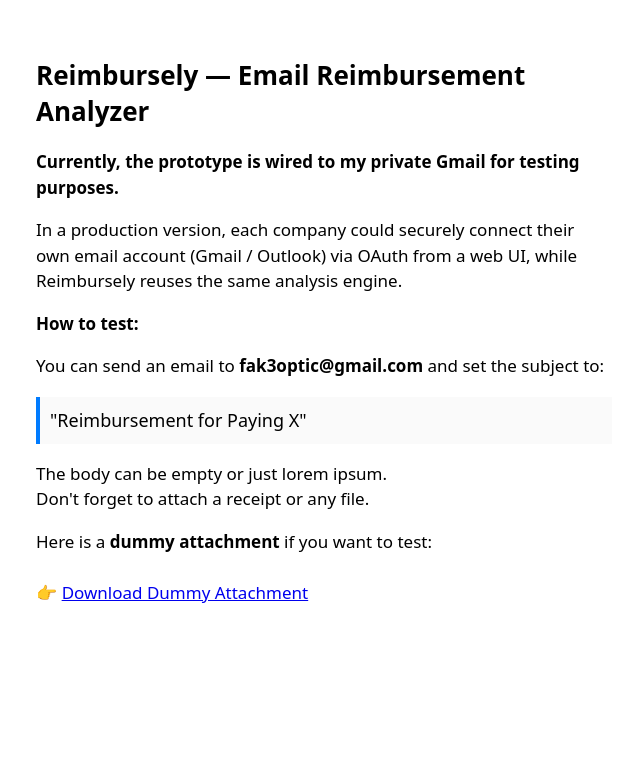
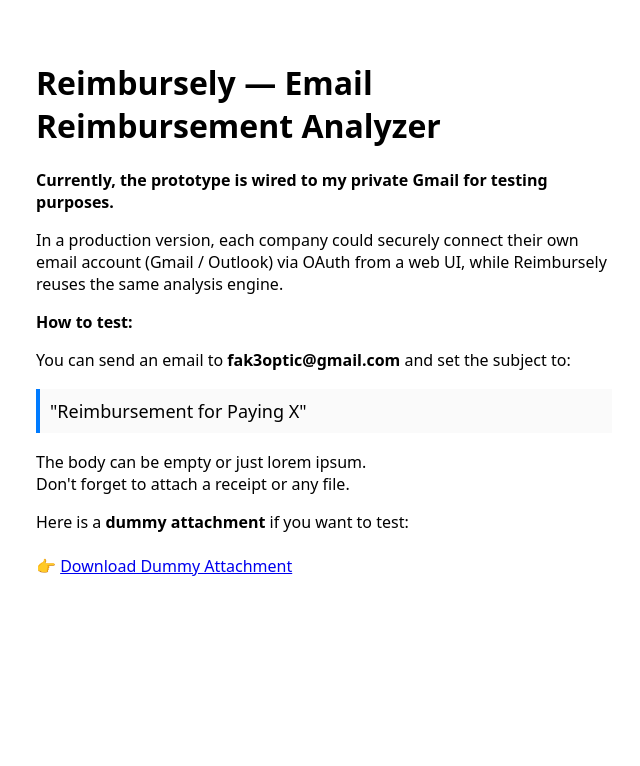
Before and after one commit to IanLaFlair/Reimbursely-Website, a plain HTML site: page index.html in a window 1280 px wide. Shown: the top 766 px of the page, without its empty margins (4-644 px from the left). Drawn offline with Linux system fonts and the light colour scheme; a script that the page names is missing.

Commit message:
Resolve Style

```diff
--- a/index.html
+++ b/index.html
@@ -14,8 +14,9 @@
 }
 
 .container {
+  position: fixed;
+  inset: 0;
   display: flex;
-      height: 100vh;
 }
 
 .left {
@@ -24,17 +25,6 @@
   background: white;
   border-right: 1px solid #eee;
   overflow-y: auto;
-    }
-
-    .left h1 {
-      font-size: 26px;
-      margin-bottom: 20px;
-    }
-
-    .left p {
-      font-size: 17px;
-      line-height: 1.5;
-      margin-bottom: 16px;
 }
 
 .right {
@@ -53,6 +43,7 @@
   overflow: hidden;
   box-shadow: 0 2px 18px rgba(0,0,0,0.08);
 }
+
   </style>
 </head>
 
@@ -123,7 +114,5 @@
     document.head.appendChild(script);
   }, 0);
 </script>
-
-
   </body>
 </html>
```
Lines whose indentation alone changed are shown as unchanged.
